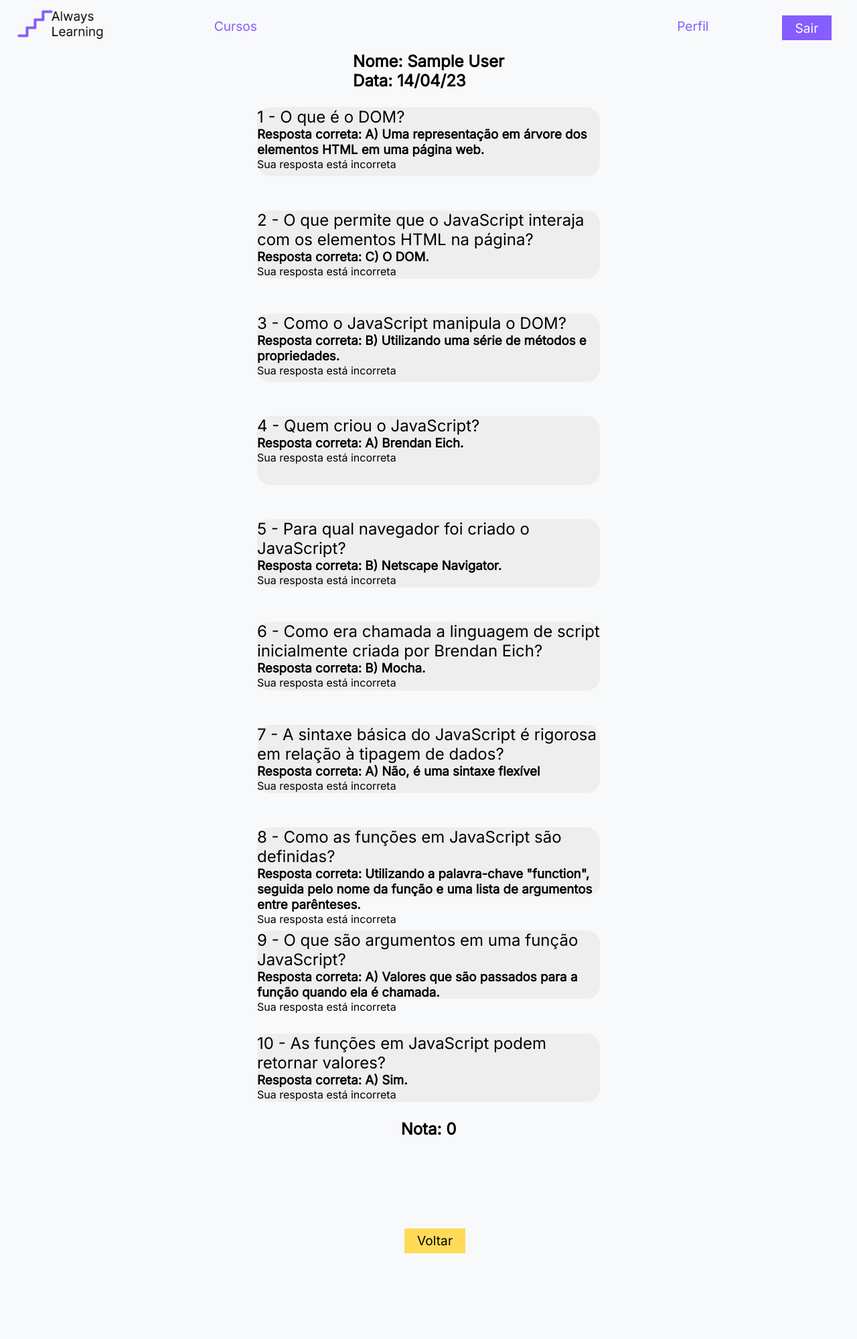
After one commit to nahtanPNG/website-Always_Learning, a PHP site: page /src/php/salvar_prova.php in a window 1280 px wide. The commit adds this page. Shown: the whole page at 67% size. Run offline with PHP 8.4, Linux system fonts and the light colour scheme; the visitor is signed in with stand-in values (Sample User, id 1); data that the repository does not hold is empty.

Commit message:
Tela de prova e backend da prova

```diff
--- a/src/css/style.css
+++ b/src/css/style.css
@@ -660,11 +660,63 @@ h2{
     background-color: rgb(255, 172, 47);
 }
 
+/* Tela da prova */
+
+.tituloprova{
+    display: flex;
+    align-items: center;
+    justify-content: center;
+    flex-direction: column;
+}
+
+.perguntas{
+    margin-top: 3vw;
+    display: flex;
+    align-items: center;
+    justify-content: center;
+    flex-direction: column;
+}
+
+.p{
+    background-color: #EEEEEE;
+    margin-top: 2vw;
+    margin-bottom: 2vw;
+    border-radius: 20px;
+}
+
+.p h2, input{
+    margin-top: 0.5vw;
+    margin-left: 1.5vw;
+}
+
+#alternativa{
+    margin-top: 1vw;
+    margin-bottom: 1vw;
+}
 
 
+/* Tela de Respostas */
 
+.respostas{
+    display: flex;
+    align-items: center;
+    justify-content: center;
+    flex-direction: column;
+}
 
+.p_r{
+    background-color: #EEEEEE;
+    margin-top: 2vw;
+    margin-bottom: 2vw;
+    border-radius: 20px;
+    width: 40vw;
+    height: 8vw;
+}
 
+.p p{
+    margin-top: 1vw;
+    margin-left: 1.5vw;
+}
 
 
 
--- a/src/php/cadastrar.php
+++ b/src/php/cadastrar.php
@@ -50,7 +50,7 @@ if($btnCadUsuario){
 		$resultado_usario = mysqli_query($sql, $result_usuario);
 		if(mysqli_insert_id($sql)){
 			$_SESSION['msgcad'] = "Usuário cadastrado com sucesso";
-			header("Location: ../../index.php");
+			header("Location: login.php");
 		}else{
 			$_SESSION['msg'] = "Erro ao cadastrar o usuário";
 		}
@@ -82,7 +82,7 @@ if($btnCadUsuario){
         <input type="submit" name="btnCadUsuario" class="btnCad" value="Cadastrar"><br><br>
 
         <div style="margin-top: 28px;">
-            Já possui uma conta?<a href="../../index.php">Clique aqui </a> para logar
+            Já possui uma conta?<a href="login.php">Clique aqui </a> para logar
         </div>
     </form>
 </div>
--- /dev/null
+++ b/src/php/sair.php
@@ -0,0 +1,5 @@
+<?php
+    session_start();
+    session_destroy();
+    header("Location:../../index.html");
+?>
--- /dev/null
+++ b/src/php/salvar_prova.php
@@ -0,0 +1,197 @@
+<?php
+
+include "conexao.php";
+session_start();
+
+    $hoje = date('d/m/y');
+    $nome = $_SESSION['nome'];
+    $nota = 0;
+
+    $p1 = $_POST['p1'];
+    $p2 = $_POST['p2'];
+    $p3 = $_POST['p3'];
+    $p4 = $_POST['p4'];
+    $p5 = $_POST['p5'];
+    $p6 = $_POST['p6'];
+    $p7 = $_POST['p7'];
+    $p8 = $_POST['p8'];
+    $p9 = $_POST['p9'];
+    $p10 = $_POST['p10'];
+
+?>
+
+<!DOCTYPE html>
+<html lang="pt-br">
+<head>
+    <meta charset="UTF-8">
+    <meta http-equiv="X-UA-Compatible" content="IE=edge">
+    <meta name="viewport" content="width=device-width, initial-scale=1.0">
+    <link rel="stylesheet" href="../css/style.css">
+    <link rel="shortcut icon" href="../../assets/icon.png" type="image/x-icon">
+    <title>Always Learning - Teste JavaScript</title>
+</head>
+<body>
+    <div class="navbar">
+        <nav class="menu">
+            <div class="menu_esquerda">
+                <a href="../../index.php" class="icon_home">
+                    <img src="../../assets/icon.png" alt="icone Always Learning">
+                </a>
+                <a href="../../cursos.html">Cursos</a>
+            </div>
+            <div class="menu_direita">
+                <a href="perfil.php">
+                    Perfil
+                </a>
+                <a href="sair.php">
+                    <input class="btn_cadastrar" type="button" value="Sair">
+                </a>
+            </div>
+        </nav>
+    </div>
+
+    <section class="respostas">
+        <h1><?php
+            Echo "Nome: ".$nome."<br>";
+            Echo "Data: ".$hoje."<br>";
+        ?></h1>
+    <div class="p_r">
+            <h2>1 - O que é o DOM?</h2>
+            <h3> Resposta correta: A) Uma representação em árvore dos elementos HTML em uma página web. <br> </h3>
+            <?php
+                 if($p1 == "a"){
+                    Echo" Sua resposta está correta <br>";
+                    $nota = $nota +1;
+                } else{
+                    Echo" Sua resposta está incorreta <br>";
+                }
+            ?>
+    </div>
+    <div class="p_r">
+            <h2>2 -  O que permite que o JavaScript interaja com os elementos HTML na página?</h2>
+            <h3> Resposta correta: C) O DOM. <br> </h3>
+            <p><?php
+                if($p2 == "c"){
+                    Echo" Sua resposta está correta <br>";
+                    $nota = $nota +1;
+                } else{
+                    Echo" Sua resposta está incorreta <br>";
+                }
+                ?>
+            </p>
+    </div>
+    <div class="p_r">
+            <h2>3 - Como o JavaScript manipula o DOM?</h2>
+            <h3> Resposta correta: B) Utilizando uma série de métodos e propriedades. <br> </h3>
+            <p><?php
+                if($p3 == "b"){
+                    Echo" Sua resposta está correta <br>";
+                    $nota = $nota +1;
+                } else{
+                    Echo" Sua resposta está incorreta <br>";
+                }
+                ?>
+            </p>
+    </div>
+    <div class="p_r">
+            <h2>4 - Quem criou o JavaScript?</h2>
+            <h3> Resposta correta: A) Brendan Eich. <br> </h3>
+            <p><?php
+                if($p4 == "a"){
+                    Echo" Sua resposta está correta <br>";
+                    $nota = $nota +1;
+                } else{
+                    Echo" Sua resposta está incorreta <br>";
+                }
+                ?>
+            </p>
+    </div>
+    <div class="p_r">
+            <h2>5 - Para qual navegador foi criado o JavaScript?</h2>
+            <h3> Resposta correta: B) Netscape Navigator. <br> </h3>
+            <p><?php
+                if($p5 == "b"){
+                    Echo" Sua resposta está correta <br>";
+                    $nota = $nota +1;
+                } else{
+                    Echo" Sua resposta está incorreta <br>";
+                }
+                ?>
+            </p>
+    </div>
+    <div class="p_r">
+            <h2>6 - Como era chamada a linguagem de script inicialmente criada por Brendan Eich?</h2>
+            <h3> Resposta correta: B) Mocha. <br> </h3>
+            <p><?php
+                if($p6 == "b"){
+                    Echo" Sua resposta está correta <br>";
+                    $nota = $nota +1;
+                } else{
+                    Echo" Sua resposta está incorreta <br>";
+                }
+                ?>
+            </p>
+    </div>
+    <div class="p_r">
+            <h2>7 - A sintaxe básica do JavaScript é rigorosa em relação à tipagem de dados?</h2>
+            <h3> Resposta correta: A) Não, é uma sintaxe flexível <br> </h3>
+            <p><?php
+                if($p7 == "a"){
+                    Echo" Sua resposta está correta <br>";
+                    $nota = $nota +1;
+                } else{
+                    Echo" Sua resposta está incorreta <br>";
+                }
+                ?>
+            </p>
+    </div>
+    <div class="p_r">
+            <h2>8 - Como as funções em JavaScript são definidas?</h2>
+            <h3> Resposta correta: Utilizando a palavra-chave "function", seguida pelo nome da função e uma lista de argumentos entre parênteses. <br> </h3>
+            <p><?php
+                if($p8 == "c"){
+                    Echo" Sua resposta está correta <br>";
+                    $nota = $nota +1;
+                } else{
+                    Echo" Sua resposta está incorreta <br>";
+                }
+                ?>
+            </p>
+    </div>
+    <div class="p_r">
+            <h2>9 - O que são argumentos em uma função JavaScript?</h2>
+            <h3> Resposta correta: A) Valores que são passados para a função quando ela é chamada. <br> </h3>
+            <p><?php
+                if($p9 == "a"){
+                    Echo" Sua resposta está correta <br>";
+                    $nota = $nota +1;
+                } else{
+                    Echo" Sua resposta está incorreta <br>";
+                }
+                ?>
+            </p>
+    </div>
+    <div class="p_r">
+            <h2>10 - As funções em JavaScript podem retornar valores?</h2>
+            <h3> Resposta correta: A) Sim. <br> </h3>
+            <p><?php
+                if($p10 == "a"){
+                    Echo" Sua resposta está correta <br>";
+                    $nota = $nota +1;
+                } else{
+                    Echo" Sua resposta está incorreta <br>";
+                }
+                ?>
+            </p>
+    </div>
+    <h1><?php Echo "Nota: ".$nota."<br>";
+        $sql -> query("Insert into prova(nome, data, nota)value('$nome', '$hoje', '$nota')");
+        ?>
+    </h1>
+
+    <div class="provabtn">
+                <a href="../../index.php">
+                    <input class="btn_realizar_prova" type="submit" value="Voltar">
+                </a>
+            </div>
+    </section>
```
Also changed, not shown: conteudoJS.html (+6 -3 lines), cursoJS.html (+6 -3 lines), cursos.html (+6 -3 lines), index.html (+5 -2 lines), index.php (+100 -22 lines), provaJS.html (+83 -4 lines), src/alwayslearning.sql (added, +103 -0 lines), src/php/login.php (added, +36 -0 lines), src/php/valida.php (+4 -4 lines).
